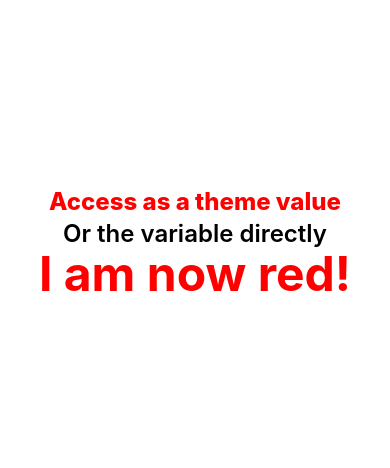
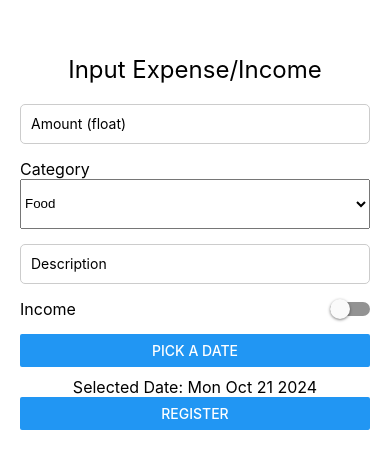
Before and after one commit to fgrcjr/what-i-learned, a React Native app in the folder learning-expo/expo-nativewindv4/: screen / in a window 390 px wide. Shown: the part 180-648 px from the top of the page. Built offline with nearby package versions, Linux system fonts and the light colour scheme.

Commit message:
create a sample register form of finance app

```diff
--- a/learning-expo/expo-nativewindv4/App.tsx
+++ b/learning-expo/expo-nativewindv4/App.tsx
@@ -1,23 +1,21 @@
-import { StatusBar } from 'expo-status-bar';
-import { Text, View } from 'react-native';
-import "./global.css"
+import React from 'react';
+import { SafeAreaView, StyleSheet } from 'react-native';
+import Register from './components/Register';
 
-import { vars } from 'nativewind'
+const App: React.FC = () => {
+  return (
+    <SafeAreaView style={styles.container}>
+      <Register />
+    </SafeAreaView>
+  );
+};
 
-const userTheme = vars({
-  '--color-primary': '255 0 0'
+const styles = StyleSheet.create({
+  container: {
+    flex: 1,
+    justifyContent: 'center',
+    paddingHorizontal: 20,
+  },
 });
 
-export default function App() {
-  return (
-    <View className='flex-1 items-center justify-center'>
-      <Text className="text-2xl font-extrabold text-primary">Access as a theme value</Text>
-      <Text className="text-2xl font-semibold text-[--color-primary]">Or the variable directly</Text>
-
-      {/* Variables can be changed inline */}
-      <View style={userTheme}>
-        <Text className="text-5xl font-bold text-primary">I am now red!</Text>
-      </View>
-    </View>
-  );
-}
+export default App;
--- /dev/null
+++ b/learning-expo/expo-nativewindv4/components/Register.tsx
@@ -0,0 +1,167 @@
+import React, { useState } from 'react'
+import { View, TextInput, Text, Button, Alert, Switch, StyleSheet } from 'react-native';
+import DateTimePicker from '@react-native-community/datetimepicker';
+import { Picker } from '@react-native-picker/picker';
+
+interface FormData {
+    amount: string,
+    category: string,
+    description: string,
+    income: boolean,
+    date: Date
+}
+
+const Register: React.FC = () => {
+
+    const [formData, setFormData] = useState<FormData>({
+        amount: '',
+        category: '',
+        description: '',
+        income: false,
+        date: new Date()
+    })
+
+
+    const [showDatePicker, setShowDatePicker] = useState(false)
+
+    const handleInputChange = (field: keyof FormData, value: string | boolean | Date) => {
+        setFormData({ ...formData, [field]: value})
+    }
+
+    const handleSubmit = () => {
+        const strToFloat = parseFloat(formData.amount)
+
+        // Validate if valid float
+        if(isNaN(strToFloat)){
+            Alert.alert('Error', 'Please enter a valid float number for Amount.');
+            return;
+        }
+
+        // Success
+        Alert.alert(
+            'Success',
+            `Amount: ${strToFloat}\nCategory: ${formData.category}\nDescription: ${formData.description}\nIncome: ${formData.income ? 'Yes' : 'No'}\nDate: ${formData.date.toDateString()}`
+        )
+        setFormData({
+            amount: '',
+            category: '',
+            description: '',
+            income: false,
+            date: new Date()
+        })
+    }
+
+    const onDateChange = (event: any, selectedDate?: Date) => {
+        setShowDatePicker(false)
+        if(selectedDate){
+            handleInputChange('date', selectedDate)
+        }
+    }
+
+    return (
+        <View style={styles.container}>
+          <Text style={styles.title}>Input Expense/Income</Text>
+
+          {/* Amount Input */}
+          <TextInput
+            style={styles.input}
+            placeholder="Amount (float)"
+            keyboardType="decimal-pad"
+            value={formData.amount}
+            onChangeText={(value) => handleInputChange('amount', value)}
+          />
+
+        {/* Category Picker */}
+        <Text style={styles.label}>Category</Text>
+            <Picker
+                selectedValue={formData.category}
+                onValueChange={(itemValue) => handleInputChange('category', itemValue)}
+                style={styles.picker}
+            >
+                <Picker.Item label="Food" value="Food" />
+                <Picker.Item label="Transport" value="Transport" />
+                <Picker.Item label="Entertainment" value="Entertainment" />
+                <Picker.Item label="Bills" value="Bills" />
+                <Picker.Item label="Shopping" value="Shopping" />
+                <Picker.Item label="Other" value="Other" />
+        </Picker>
+
+
+          {/* Description Input */}
+          <TextInput
+            style={styles.input}
+            placeholder="Description"
+            value={formData.description}
+            onChangeText={(value) => handleInputChange('description', value)}
+          />
+
+          {/* Income Switch */}
+          <View style={styles.switchContainer}>
+            <Text style={styles.label}>Income</Text>
+            <Switch
+              value={formData.income}
+              onValueChange={(value) => handleInputChange('income', value)}
+            />
+          </View>
+
+          {/* Date Input */}
+          <View>
+            <Button title="Pick a Date" onPress={() => setShowDatePicker(true)} />
+            {showDatePicker && (
+              <DateTimePicker
+                value={formData.date}
+                mode="date"
+                display="default"
+                onChange={onDateChange}
+              />
+            )}
+            <Text style={styles.dateText}>Selected Date: {formData.date.toDateString()}</Text>
+          </View>
+
+          {/* Submit Button */}
+          <Button title="Register" onPress={handleSubmit} />
+        </View>
+      );
+    };
+
+    const styles = StyleSheet.create({
+      container: {
+        padding: 20,
+        flex: 1,
+        justifyContent: 'center',
+      },
+      title: {
+        fontSize: 24,
+        marginBottom: 20,
+        textAlign: 'center',
+      },
+      input: {
+        height: 40,
+        borderColor: '#ccc',
+        borderWidth: 1,
+        marginBottom: 15,
+        paddingHorizontal: 10,
+        borderRadius: 5,
+      },
+      picker: {
+        height: 50,
+        width: '100%',
+        marginBottom: 15,
+      },
+      switchContainer: {
+        flexDirection: 'row',
+        justifyContent: 'space-between',
+        alignItems: 'center',
+        marginBottom: 15,
+      },
+      label: {
+        fontSize: 16,
+      },
+      dateText: {
+        marginTop: 10,
+        fontSize: 16,
+        textAlign: 'center',
+      },
+    })
+
+export default Register
--- a/learning-expo/expo-nativewindv4/package.json
+++ b/learning-expo/expo-nativewindv4/package.json
@@ -9,6 +9,7 @@
     "web": "expo start --web"
   },
   "dependencies": {
+    "@react-native-community/datetimepicker": "^8.2.0",
     "expo": "~51.0.28",
     "expo-status-bar": "~1.12.1",
     "nativewind": "^4.0.1",
@@ -16,7 +17,8 @@
     "react-native": "0.74.5",
     "react-native-reanimated": "~3.10.1",
     "react-native-safe-area-context": "^4.10.5",
-    "tailwindcss": "^3.4.14"
+    "tailwindcss": "^3.4.14",
+    "@react-native-picker/picker": "2.7.5"
   },
   "devDependencies": {
     "@babel/core": "^7.20.0",
```
Also changed, not shown: 1 other file (tests, documents, lock files or other folders).
